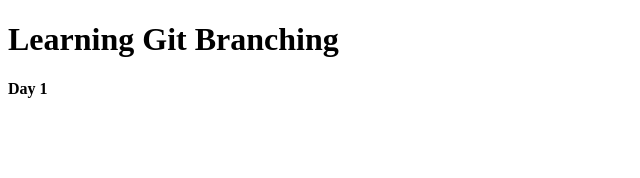
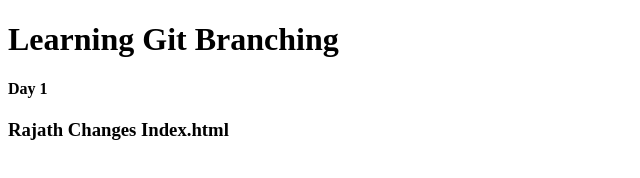
Before and after one commit to Salman18/accessGit, a plain HTML site: page index.html in a window 1280 px wide. Shown: the whole page, without its empty margins (0-640 px from the left). Drawn offline with Linux system fonts and the light colour scheme.

Commit message:
modified index.html

```diff
--- a/index.html
+++ b/index.html
@@ -11,6 +11,7 @@
 	<body>
 		<h1>Learning Git Branching</h1>
 		<h4>Day 1</h4>
+		<h3>Rajath Changes Index.html</h3>
 	</body>
 
 </html>
```
